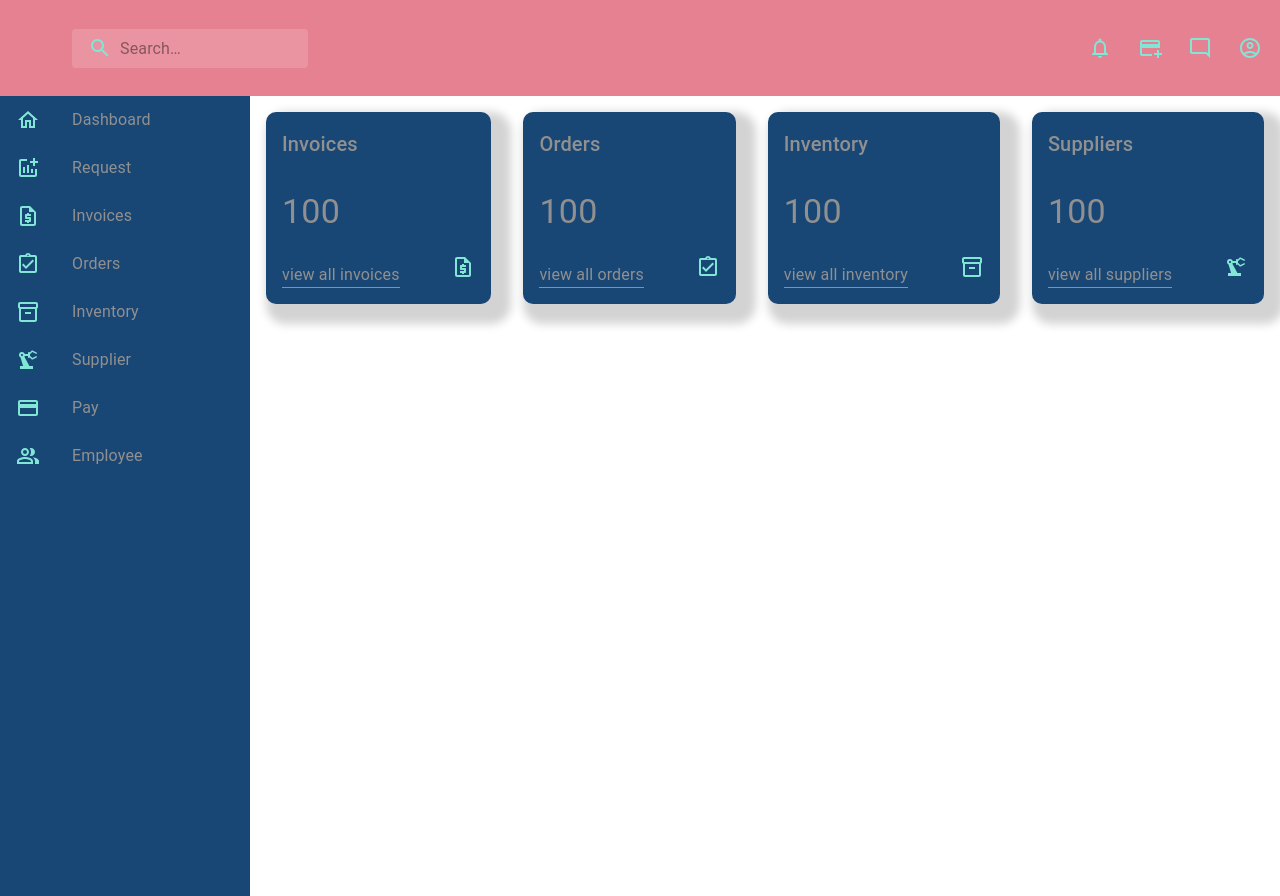
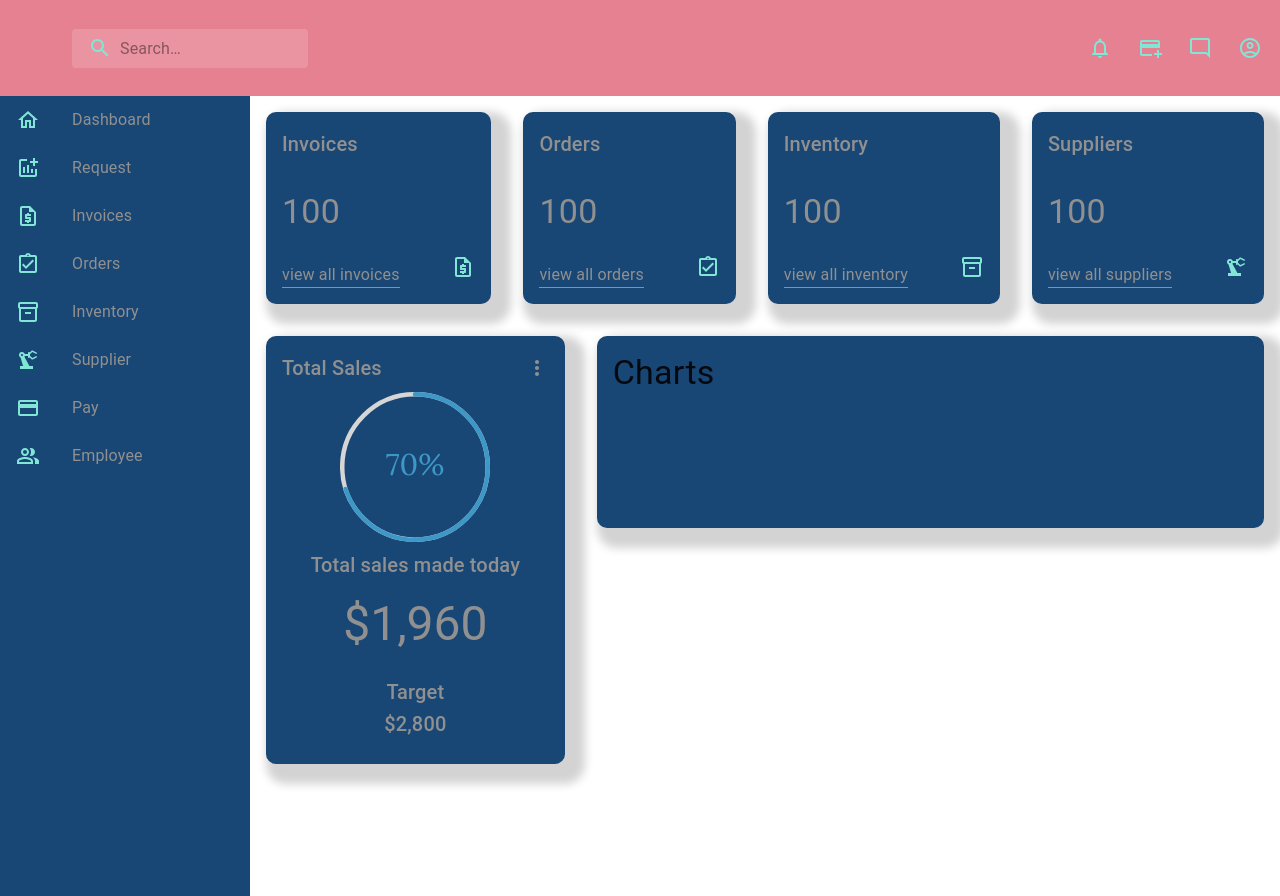
Before and after one commit to Reticent93/project-control-frontend, a React (Create React App) app: page / in a window 1280 px wide. Built offline with nearby package versions, Linux system fonts and the light colour scheme.

Commit message:
Added progress bar to dashboard

```diff
--- a/package.json
+++ b/package.json
@@ -14,9 +14,11 @@
     "@testing-library/user-event": "^13.5.0",
     "react": "^18.2.0",
     "react-admin": "^4.4.0",
+    "react-circular-progressbar": "^2.1.0",
     "react-dom": "^18.2.0",
     "react-router-dom": "^6.4.1",
     "react-scripts": "5.0.1",
+    "recharts": "^2.1.14",
     "styled-components": "^5.3.6",
     "web-vitals": "^2.1.4",
     "yup": "^0.32.11"
--- /dev/null
+++ b/src/components/Charts/Charts.js
@@ -0,0 +1,24 @@
+import { Box, Card, Typography } from "@mui/material";
+
+const Charts = () => {
+
+    return (
+        <Card sx={{
+            display: 'flex',
+            p: 2,
+            gap: '20px',
+            justifyContent: 'space-between',
+            flexGrow: 6,
+            m: 2,
+            boxShadow: '10px 10px 10px 10px lightgrey',
+            borderRadius: '10px',
+            height: '160px',
+            bgcolor: '#194775',
+        }}>
+            <Typography variant={'h4'}>Charts</Typography>
+        </Card>
+    );
+}
+
+
+export default Charts;
--- /dev/null
+++ b/src/components/Featured/Featured.js
@@ -0,0 +1,55 @@
+import { PureComponent } from "react";
+import { Box, Card, CircularProgress, List, ListItem, Typography } from "@mui/material";
+import MoreVertIcon from '@mui/icons-material/MoreVert';
+import { createTheme, ThemeProvider } from "@mui/material/styles";
+import { CircularProgressbar, buildStyles } from "react-circular-progressbar";
+import "react-circular-progressbar/dist/styles.css";
+import Grid2 from "@mui/material/Unstable_Grid2";
+
+
+const Featured = () => {
+    const theme = createTheme({
+        palette: {
+            primary: {
+                main: '#909090'
+            }
+        }
+    })
+
+
+    return (
+        <ThemeProvider theme={theme}>
+            <Card sx={{
+                p: 2,
+                gap: '20px',
+                justifyContent: 'space-between',
+                flex: 3,
+                m: 2,
+                boxShadow: '10px 10px 10px 10px lightgrey',
+                borderRadius: '10px',
+                height: 'auto',
+                bgcolor: '#194775',
+
+            }}>
+                <Box sx={{display: 'flex',justifyContent: 'space-between', alignItems: 'center',}}>
+                    <Typography variant={'h6'} color={'primary'}>Total Sales</Typography>
+                    <MoreVertIcon color={'primary'}/>
+                </Box>
+                <Box sx={{display: 'flex', justifyContent: 'space-between', flexDirection: 'column', alignItems: 'center', gap: '15px', p:2, }}>
+                    <Grid2 container spacing={2} sx={{width: '150px', height: '150px'}}>
+                    <CircularProgressbar value={70} text={'70%'} strokeWidth={3}/>
+                    </Grid2>
+                    <Typography variant={'h6'} color={'primary'}>Total sales made today</Typography>
+                    <Typography variant={'h3'} color={'primary'}>$1,960</Typography>
+                </Box>
+                <ListItem sx={{display: 'flex', flexDirection: 'column', alignItems: 'center', }}>
+                    <Typography variant={'h6'} color={'primary'}>Target</Typography>
+                    <Typography variant={'h6'} color={'primary'}>$2,800</Typography>
+                </ListItem>
+            </Card>
+        </ThemeProvider>
+    );
+}
+
+
+export default Featured;
--- a/src/components/Home/Home.js
+++ b/src/components/Home/Home.js
@@ -4,6 +4,8 @@ import Sidebar from "../Sidebar/Sidebar";
 import { createTheme, ThemeProvider } from "@mui/material/styles";
 import Box from "@mui/material/Box";
 import Widget from "../Widget/Widget";
+import Featured from "../Featured/Featured";
+import Charts from "../Charts/Charts";
 
 
 const Home = () => {
@@ -20,6 +22,10 @@ const Home = () => {
                     <Widget type={'inventory'}/>
                     <Widget type={'suppliers'}/>
                 </Box>
+                <Box sx={{display: 'flex'}}>
+                    <Featured sx={{flex: 8}} />
+                    <Charts sx={{flex: 8}} />
+                </Box>
             </Grid>
         </Container>
 
```
Also changed, not shown: 1 other file (tests, documents, lock files or other folders).
